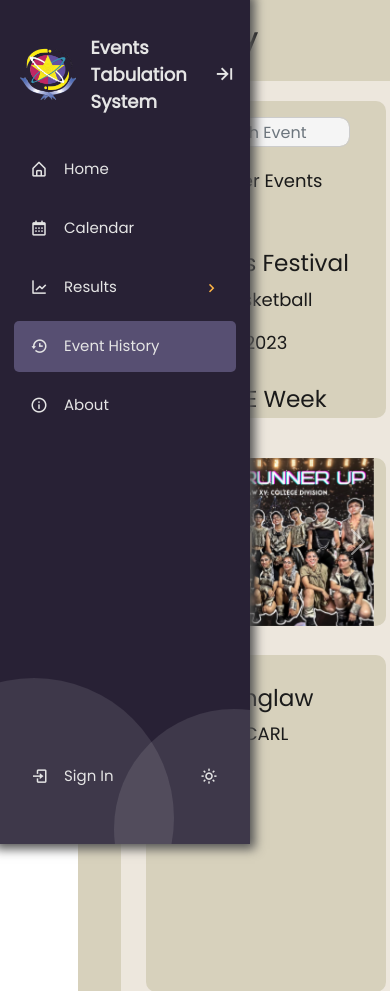
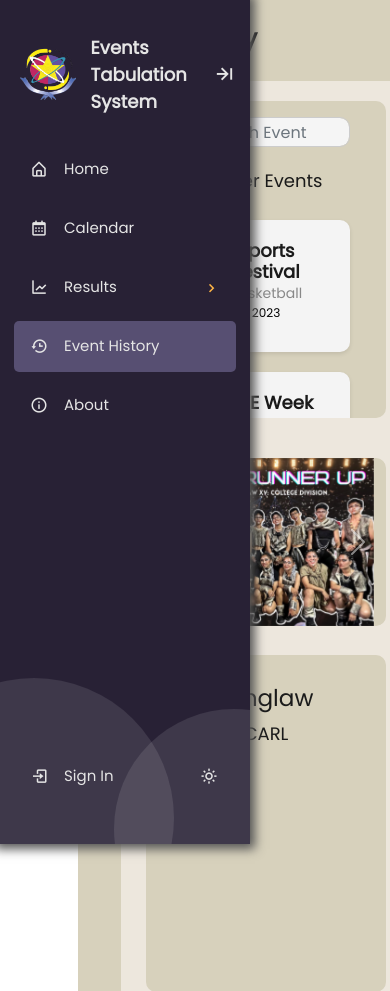
Before and after one commit to rhenzcasunuran/ETS, a PHP site: page /HIS-student-index.php in a window 390 px wide. Shown: the top 991 px of the page. Run offline with PHP 8.4, Linux system fonts and the light colour scheme; data comes from the database, SQL or seed files in the repository; some libraries are stand-ins or nearby versions.

Commit message:
Add files via upload

```diff
--- a/css/HIS-student.css
+++ b/css/HIS-student.css
@@ -180,6 +180,51 @@ p{
   border-color: #8c8c8c;
   box-shadow: none;
 }
+/* Styles for card container */
+#card-container {
+  display: flex;
+  flex-wrap: wrap;
+  gap: 20px;
+}
+
+/* Styles for event card */
+.event-card {
+  background-color: #f4f4f4;
+  border-radius: 10px;
+  padding: 20px;
+  width: 250px;
+  box-shadow: 0 2px 4px rgba(0, 0, 0, 0.1);
+  cursor: pointer;
+}
+
+.event-card:hover {
+  box-shadow: 0 4px 8px rgba(0, 0, 0, 0.2);
+}
+
+.event-info {
+  margin-bottom: 10px;
+}
+
+.event-name {
+  font-size: 18px;
+  font-weight: bold;
+  margin: 0;
+}
+
+.category {
+  font-size: 14px;
+  margin: 0;
+  color: #888888;
+}
+.year{
+  font-size: 12px;
+  margin: 0;
+  color: #000;
+}
+
+/* POP SHIT*/
+
+
 
 
 /* Mobile Styles */
```
Also changed, not shown: css/HIS-highlights-v1.css (+8 -13 lines), css/HIS-manage-v1.css (+14 -11 lines).
